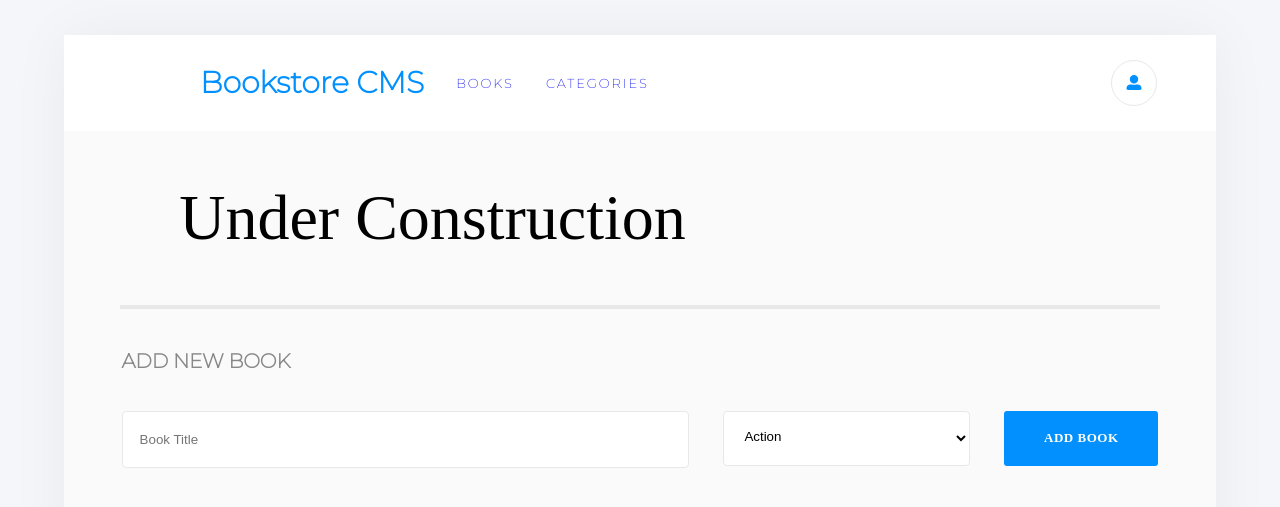
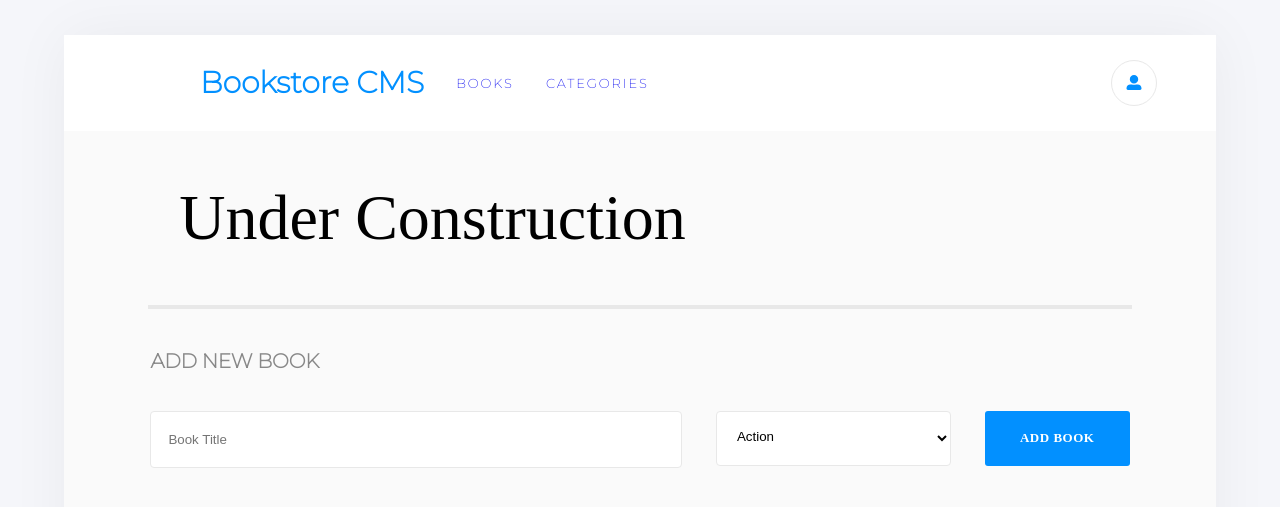
Before and after one commit to Beardless-sheik/react-bookstore, a React (Create React App) app: page /categories in a window 1280 px wide. Shown: the part 115-622 px from the top of the page. Built offline with nearby package versions, Linux system fonts and the light colour scheme.

Commit message:
Fix margin error on Books page to align items

```diff
--- a/src/App.css
+++ b/src/App.css
@@ -7,7 +7,7 @@
 }
 
 .main-dividing-line {
-  width: 90%;
+  width: 85%;
   margin: 2.5rem auto;
   border: solid 2px #e8e8e8;
 }
--- a/src/components/AddBookForm/addBook.module.css
+++ b/src/components/AddBookForm/addBook.module.css
@@ -1,5 +1,5 @@
 .bookFormContainer {
-  width: 90%;
+  width: 85%;
   margin: 10px auto;
 }
 
```
